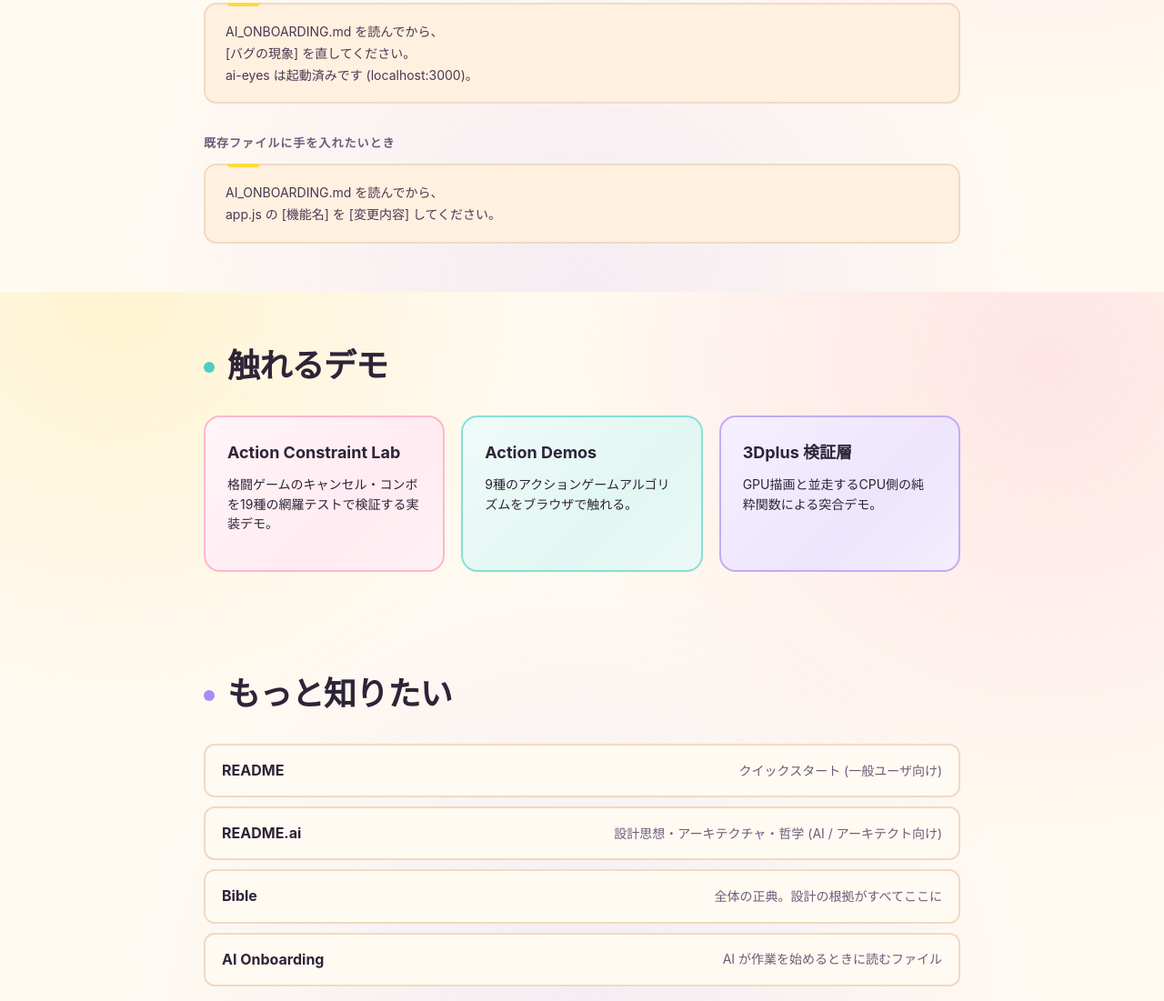
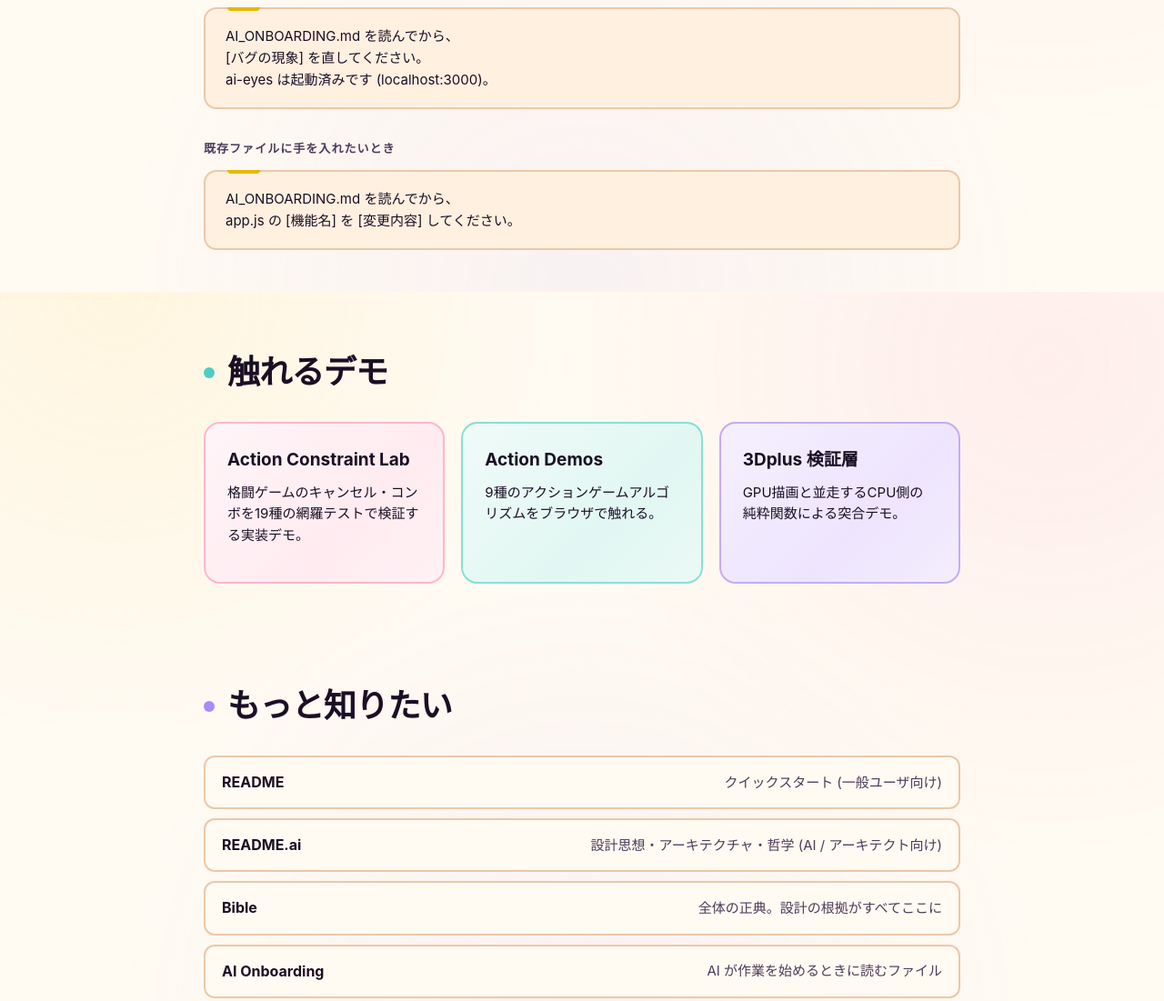
Before and after one commit to AoyamaRito/ai-desk, a plain HTML site: page website/index.html in a window 1280 px wide. Shown: the part 1279-2380 px from the top of the page at 91% size. Drawn offline with Linux system fonts and the light colour scheme.

Commit message:
style(website): improve readability while keeping colorful identity
- Body fg darkened to 1a0f24 (was 2d2438) for crisper contrast
- fg-dim darkened to 4a3d5a (was 6a5d7a) for descriptive text
- Accent saturations dialed down for non-decorative use (text accents)
- Background radial blooms reduced opacity 0.18/0.15/0.12 to 0.10/0.08/0.07
- Body font-size 16 to 17, prompt 14 to 15, demo card 14 to 15
- Demo card paragraphs use full fg instead of fg-dim (low contrast on pastels)
- Prompt text uses fg variable instead of hardcoded shade

Co-Authored-By: Claude Opus 4.7 (1M context) <noreply@anthropic.com>

```diff
--- a/website/index.html
+++ b/website/index.html
@@ -13,14 +13,14 @@
 :root {
   --bg: #fffaf2;
   --bg-elev: #fff5e6;
-  --fg: #2d2438;
-  --fg-dim: #6a5d7a;
-  --accent: #ff6b9d;
-  --accent-2: #4ecdc4;
-  --accent-3: #ffd93d;
-  --accent-4: #a78bfa;
-  --accent-5: #7ee787;
-  --border: #f3d9c1;
+  --fg: #1a0f24;
+  --fg-dim: #4a3d5a;
+  --accent: #e6427a;
+  --accent-2: #2bb3a8;
+  --accent-3: #e6b800;
+  --accent-4: #7c5cf0;
+  --accent-5: #5cc46a;
+  --border: #ecc8a8;
   --code-bg: #fff0e0;
   --max: 880px;
 }
@@ -30,13 +30,13 @@ html, body {
   background: var(--bg);
   color: var(--fg);
   font-family: -apple-system, BlinkMacSystemFont, "Hiragino Sans", "Yu Gothic", system-ui, sans-serif;
-  font-size: 16px;
+  font-size: 17px;
   line-height: 1.7;
   -webkit-font-smoothing: antialiased;
   background-image:
-    radial-gradient(circle at 10% 0%, rgba(255, 217, 61, 0.18) 0%, transparent 35%),
-    radial-gradient(circle at 90% 10%, rgba(255, 107, 157, 0.15) 0%, transparent 40%),
-    radial-gradient(circle at 50% 100%, rgba(167, 139, 250, 0.12) 0%, transparent 50%);
+    radial-gradient(circle at 10% 0%, rgba(255, 217, 61, 0.10) 0%, transparent 35%),
+    radial-gradient(circle at 90% 10%, rgba(255, 107, 157, 0.08) 0%, transparent 40%),
+    radial-gradient(circle at 50% 100%, rgba(167, 139, 250, 0.07) 0%, transparent 50%);
   background-attachment: fixed;
 }
 a { color: var(--accent-4); text-decoration: none; }
@@ -130,10 +130,11 @@ section.block:nth-of-type(4) h2::before { background: #a78bfa; }
   border-radius: 14px;
   padding: 18px 22px;
   margin: 12px 0 24px;
-  font-size: 14px;
+  font-size: 15px;
+  line-height: 1.6;
   white-space: pre-wrap;
   word-break: break-word;
-  color: #4a3852;
+  color: var(--fg);
   position: relative;
 }
 .prompt::before {
@@ -189,8 +190,8 @@ section.block:nth-of-type(4) h2::before { background: #a78bfa; }
   transform: translateY(-4px) rotate(-0.5deg);
   box-shadow: 0 12px 28px rgba(45, 36, 56, 0.12);
 }
-.demo-card h3 { margin: 0 0 8px; font-size: 18px; font-weight: 700; color: var(--fg); position: relative; z-index: 1; }
-.demo-card p { margin: 0; font-size: 14px; color: var(--fg-dim); line-height: 1.55; position: relative; z-index: 1; }
+.demo-card h3 { margin: 0 0 8px; font-size: 19px; font-weight: 700; color: var(--fg); position: relative; z-index: 1; }
+.demo-card p { margin: 0; font-size: 15px; color: var(--fg); line-height: 1.55; position: relative; z-index: 1; }
 
 /* docs links */
 .docs-links {
@@ -216,8 +217,8 @@ section.block:nth-of-type(4) h2::before { background: #a78bfa; }
   border-color: var(--accent-4);
   background: linear-gradient(90deg, #f5f0ff 0%, var(--bg) 100%);
 }
-.docs-links .name { font-weight: 700; color: var(--fg); }
-.docs-links .desc { color: var(--fg-dim); font-size: 14px; margin-left: 16px; text-align: right; }
+.docs-links .name { font-weight: 700; color: var(--fg); font-size: 16px; }
+.docs-links .desc { color: var(--fg-dim); font-size: 15px; margin-left: 16px; text-align: right; }
 
 /* footer */
 footer {
```
